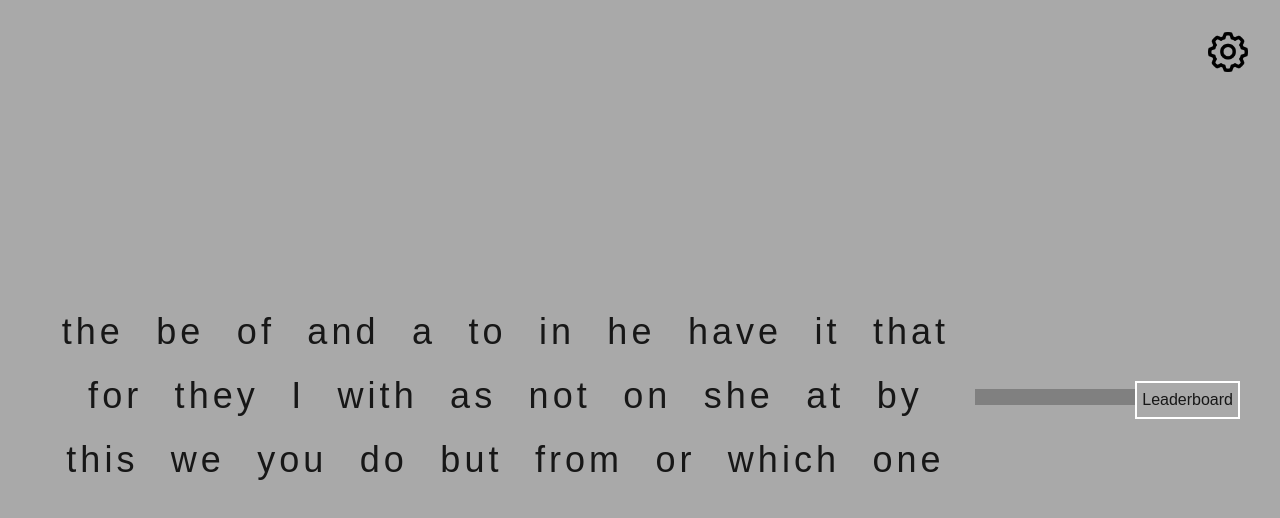
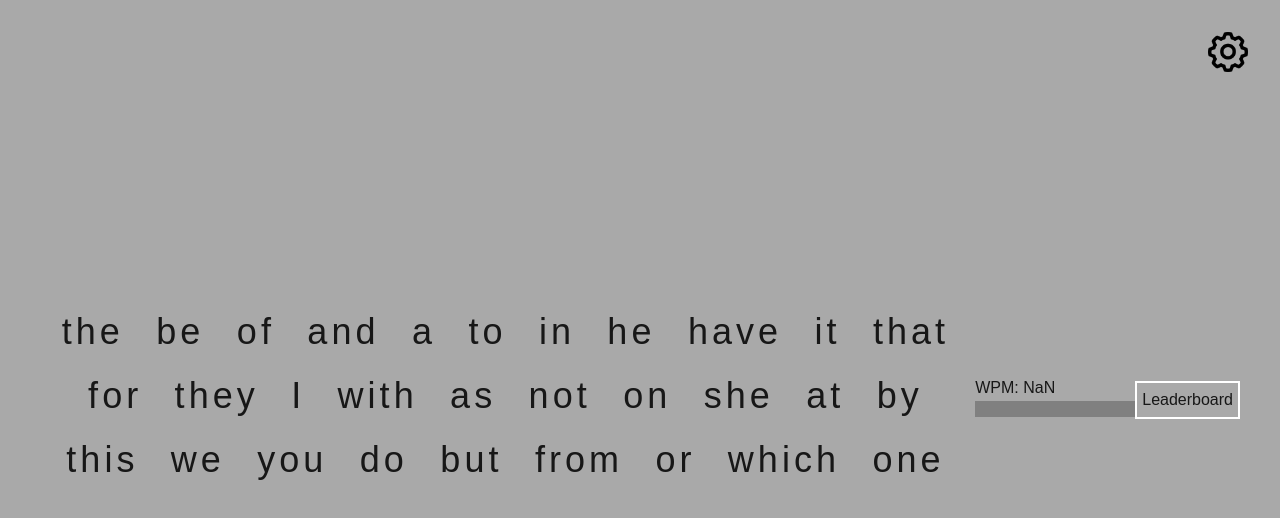
Before and after one commit to AnoyingWaffle66/typing_game, a Next.js app in the folder typing_thing/: page / in a window 1280 px wide. Shown: the top 518 px of the page. Built offline with nearby package versions, Linux system fonts and the light colour scheme.

Commit message:
broken wpm placeholder stuff?

```diff
--- a/typing_thing/components/Countdown.tsx
+++ b/typing_thing/components/Countdown.tsx
@@ -5,18 +5,26 @@ import React, {useState, useEffect} from 'react';
 // TO-DO (Make it run on an event instead of right away)
 
 function Countdown() {
-    const [count, setCount] = useState(60);
+    const [wordCount, setWordCount] = useState(0);
+    const [count, setCount] = useState(0);
     const [isActive, setIsActive] = useState(false);
 
     // For Handling Keyboard Input
     useEffect(() => {
         const handleKeyPress = (event : KeyboardEvent) => {
-            if (event.key != null) {
+
+            // Sets Active
+            if (!isActive) {
                 setIsActive(true);
+            }
+
+            if (event.key == ' ' && count < 60) {
+                setWordCount(prevWordCount => prevWordCount + 1);
             }
         };
 
         window.addEventListener("keydown", handleKeyPress);
+
         return () => window.removeEventListener("keydown", handleKeyPress);
     }, []);
 
@@ -25,16 +33,19 @@ function Countdown() {
         // Keeps returning until a key has been pressed.
         if (!isActive) return;
 
+        if (count < 60) {
         const intervalId = setInterval(() => {
             setCount(prevCount => prevCount + 1);
         }, 1000);
 
         return () => clearInterval(intervalId);
+    }
     }, [isActive]);
 
     return (
         <div>
-            <progress value={(count - 60) / 60}/>
+            <h1>WPM: {Math.ceil(wordCount / (count / 60))}</h1>
+            <progress value={count / 60}/>
         </div>
     );
 }
```
